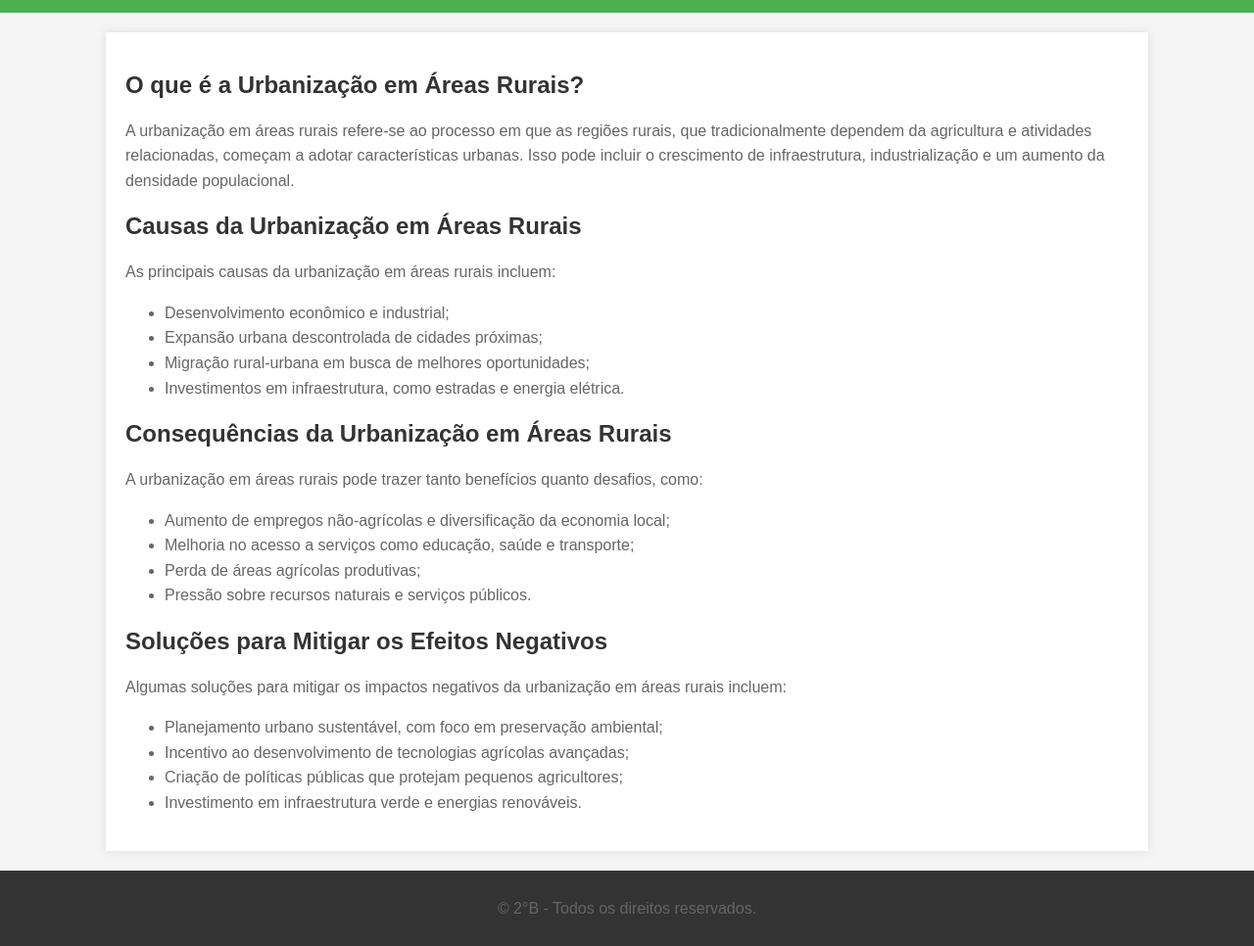
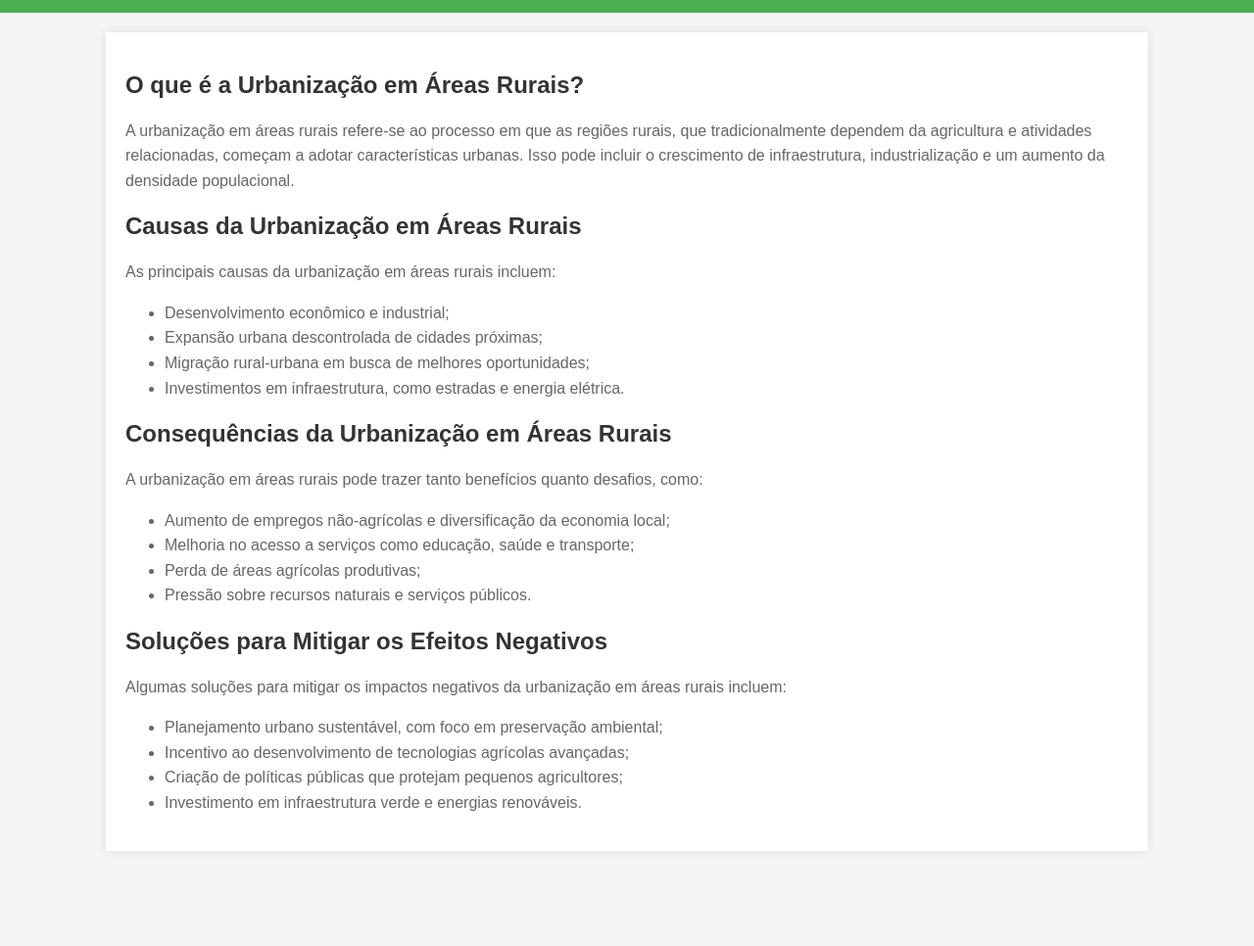
Before and after one commit to WayDougwas/site, a plain HTML site: page index.html in a window 1280 px wide. Shown: the part 83-1049 px from the top of the page at 98% size. After the commit the page ends 972 px from the top, so only its background shows below. Drawn offline with Linux system fonts and the light colour scheme.

Commit message:
Atualizar o index.html

```diff
--- a/index.html
+++ b/index.html
@@ -58,9 +58,5 @@
             </ul>
         </section>
     </main>
-
-    <footer>
-        <p>&copy; 2°B - Todos os direitos reservados.</p>
-    </footer>
 </body>
 </html>
```
